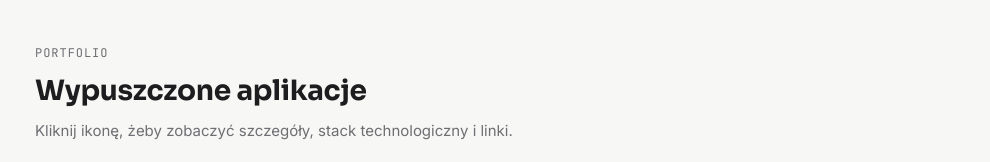
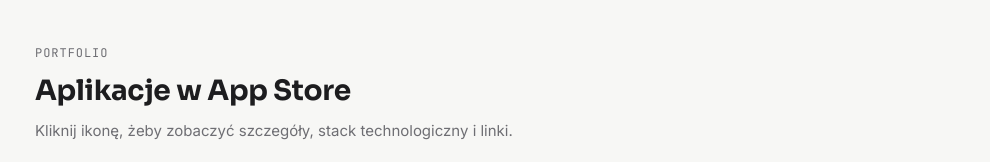
Before and after one commit to maartinj/AboutMe, a plain HTML site: page index.html in a window 1280 px wide. Shown: the part 595-757 px from the top of the page, without its empty margins (143-1133 px from the left). Drawn offline with Linux system fonts and the light colour scheme.

```diff
--- a/index.html
+++ b/index.html
@@ -4,6 +4,8 @@
 <meta charset="UTF-8">
 <meta name="viewport" content="width=device-width, initial-scale=1.0">
 <title>Marcin Jędrzejak — iOS Developer</title>
+<link rel="icon" type="image/jpeg" href="./assets/avatar.jpg">
+<link rel="apple-touch-icon" href="./assets/avatar.jpg">
 <link rel="preconnect" href="https://fonts.googleapis.com">
 <link href="https://fonts.googleapis.com/css2?family=Sora:wght@400;600;700;800&family=Inter:wght@400;500;600&family=JetBrains+Mono:wght@400;500&display=swap" rel="stylesheet">
 <style>
@@ -537,7 +539,7 @@
       'hero-role':'Buduję i publikuję aplikacje na <em>iOS</em>',
       'hero-lede':'5 aplikacji w App Store, zaprojektowanych i napisanych od zera w SwiftUI. Od pomysłu, przez architekturę, po publikację. Zajmuję się całym cyklem: UI, dane lokalne/CloudKit, integracje z App Store Connect i ASO.',
       'hero-btn-apps':'Zobacz aplikacje ↓',
-      'apps-tag':'Portfolio','apps-title':'Wypuszczone aplikacje',
+      'apps-tag':'Portfolio','apps-title':'Aplikacje w App Store',
       'apps-sub':'Kliknij ikonę, żeby zobaczyć szczegóły, stack technologiczny i linki.',
       'pillmemo-desc':'Przypomina o zażyciu leków i pilnuje zapasu opakowań, żeby użytkownik wiedział, kiedy zamówić kolejne. Zbudowany z myślą o osobach na stałej terapii. Lokalizacja PL/DE, powiadomienia push i prosty, czytelny interfejs.',
       'medscan-desc':'Skanuje opakowania leków i sprawdza interakcje oraz przeciwwskazania przed zażyciem. Skupiony na szybkim, efektywnym sprawdzeniu. Bez zakładania konta, ważne informacje natychmiast.',
@@ -564,11 +566,11 @@
     en: {
       'nav-apps':'Apps','nav-stack':'Stack','nav-about':'About','nav-contact':'Contact',
       'nav-cta':'Get in touch',
-      'eyebrow':'Open to employment contracts and B2B projects · Bydgoszcz, PL',
+      'eyebrow':'Open to employment contract and B2B projects · Bydgoszcz, PL',
       'hero-role':'I design and ship apps for <em>iOS</em>',
       'hero-lede':'5 apps live on the App Store, designed and built from scratch in SwiftUI. From concept, through architecture, to release. I handle the full cycle: UI, local/CloudKit data, App Store Connect integrations, and ASO.',
       'hero-btn-apps':'See the apps ↓',
-      'apps-tag':'Portfolio','apps-title':'Shipped apps',
+      'apps-tag':'Portfolio','apps-title':'Apps in the App Store',
       'apps-sub':'Tap an icon to see details, tech stack, and links.',
       'pillmemo-desc':'Reminds you to take your medication and tracks how many doses are left, so you know when to reorder. Built for people on long-term treatment plans. PL/DE localization, push notifications, and a clean, readable interface.',
       'medscan-desc':'Scans medication packaging and checks interactions and contraindications before you take a dose. Focused on fast, efficient verification. No account required, immediate access to important information.',
@@ -587,7 +589,7 @@
       'stack-aso':'ASO &amp; localization',
       'about-tag':'About','about-title':'A few words',
       'about-p1':'For several years I\'ve been independently designing and building iOS apps. From the first sketch in Figma, through architecture and code, to release and marketing on the App Store. SwiftUI is my go-to, but I can also navigate UIKit when the situation calls for it.',
-      'about-p2':'I care about the whole product lifecycle: solid UX, clean architecture, ASO, and monetization. I\'m currently open to employment contracts and B2B collaboration on iOS projects. Contract or remote.',
+      'about-p2':'I care about the whole product lifecycle: solid UX, clean architecture, ASO, and monetization. I\'m currently open to employment contract and B2B collaboration on iOS projects. Contract or remote.',
       'foot-title':'Let\'s talk about cooperation',
       'foot-sub':'I usually reply within one business day.',
       'copyright':'© 2026 Marcin Jędrzejak. All rights reserved.'
```
